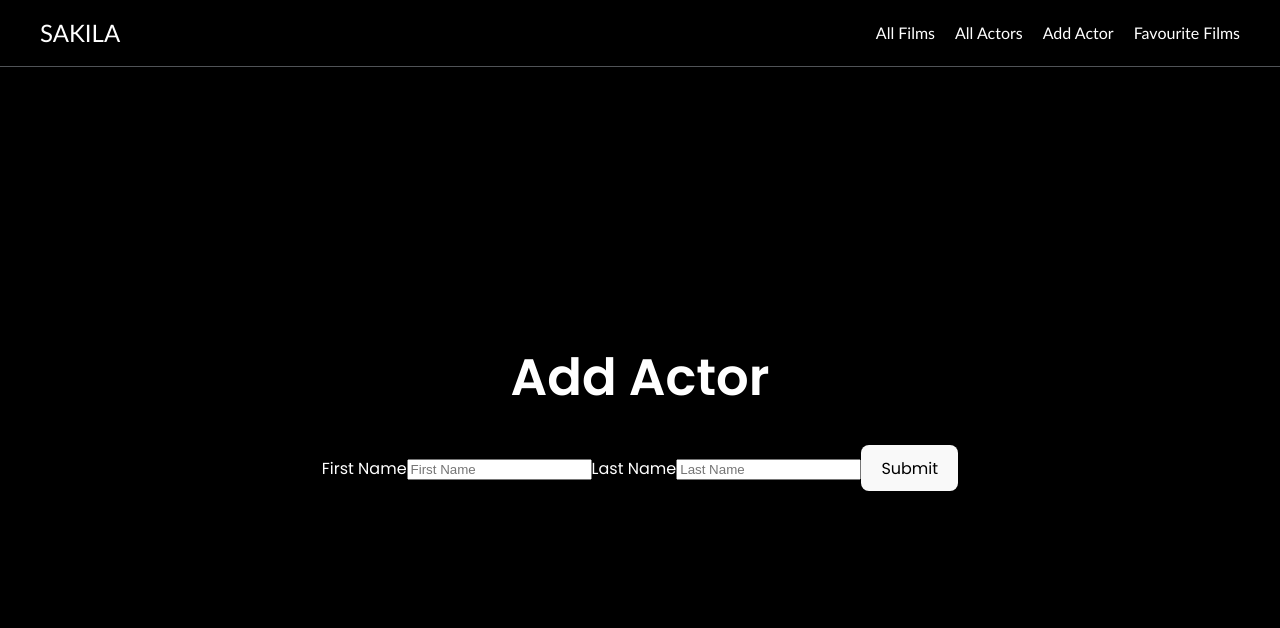
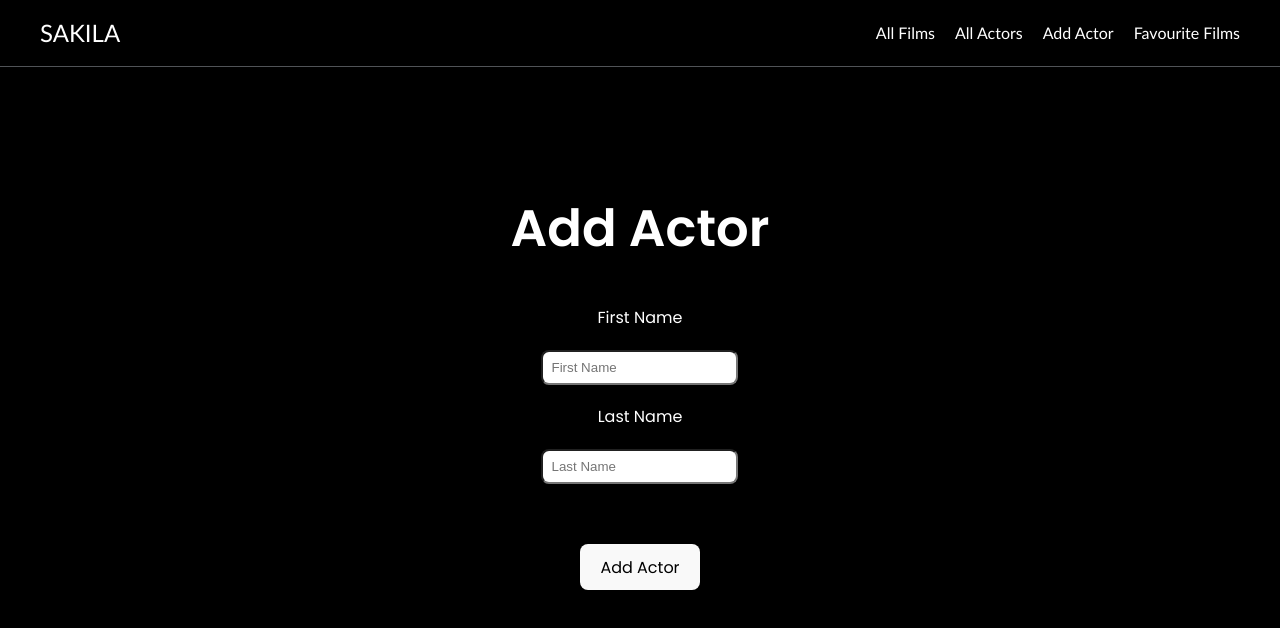
Before and after one commit to Sadia-H/TSI-Sakila-Frontend, a React (Vite) app: page /add-actor in a window 1280 px wide. Shown: the top 628 px of the page. Built offline with nearby package versions, Linux system fonts and the light colour scheme.

Commit message:
Added error handling to AddActor form

```diff
--- a/src/CSS/AddActor.css
+++ b/src/CSS/AddActor.css
@@ -0,0 +1,29 @@
+form {
+    display: flex;
+    flex-direction: column;
+    padding: 10px;
+    align-items: center;
+    /* text-align: left; */
+}
+
+input {
+    padding: 8px;
+    margin: 20px;
+    border-radius: 8px;
+    display: flex;
+    flex-direction: column;
+
+
+}
+
+
+#addActorButton {
+    margin: 40px;
+}
+
+.errorMessage {
+    color: #e93a3af8;
+    font-size: 13px;
+    margin-bottom: 10px;
+    margin-top: -10px;
+}
--- a/src/Components/AddActor.tsx
+++ b/src/Components/AddActor.tsx
@@ -1,19 +1,46 @@
 import { FormEvent, useState } from "react"
 import Navbar from "./Navbar";
 import { useNavigate } from "react-router-dom";
-
+import '../CSS/AddActor.css';
 
 
 export default function AddActor() {
     const [firstName, setFirstName] = useState("");
     const [lastName, setLastName] = useState("");
     const [successMessage, setSuccessMessage] = useState("");
+    const [firstNameError, setFirstNameError] = useState("");
+    const [lastNameError, setLastNameError] = useState("");
+
     const navigate = useNavigate();
+    const apiUrl = import.meta.env.VITE_API_URL;
 
-    const apiUrl = import.meta.env.VITE_API_URL;
+    const validateInputs = () => {
+        let isValid = true;
+        if (firstName.trim() === "") {
+            setFirstNameError("Please enter the first name.");
+            isValid = false;
+        } else {
+            setFirstNameError("");
+        }
+
+        if (lastName.trim() === "") {
+            setLastNameError("Please enter the last name.");
+            isValid = false;
+        } else {
+            setLastNameError("");
+        }
+        return isValid;
+    }
+
+
+
 
     const handleSubmit = (event: FormEvent<HTMLFormElement>):void => {
         event.preventDefault();
+
+        if(!validateInputs()) {
+            return;
+        }
 
         fetch(`${apiUrl}/actors` , {
             method: 'POST',
@@ -59,6 +86,11 @@ export default function AddActor() {
                         value={firstName}
                         onChange = {(e) => setFirstName(e.target.value)}
                     />
+                    {firstNameError &&
+                    <div className="errorMessage">
+                        {firstNameError}
+                    </div>}
+
                 </label>
                 <label>Last Name
                 <input
@@ -67,8 +99,12 @@ export default function AddActor() {
                         value={lastName}
                         onChange = {(e) => setLastName(e.target.value)}
                     />
+                     {lastNameError &&
+                     <div className="errorMessage">
+                        {lastNameError}
+                     </div>}
                 </label>
-                <button type="submit">Submit</button>
+                <button type="submit" id="addActorButton">Add Actor</button>
             </form>
 
             {successMessage && (
```
